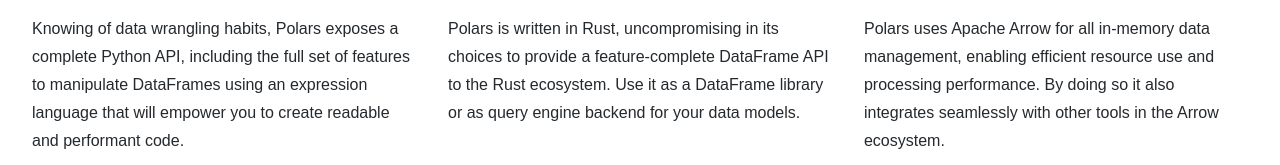
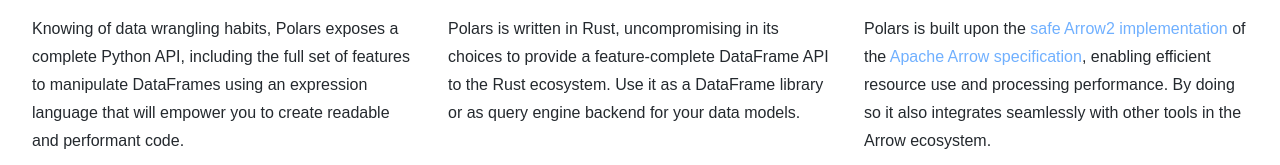
Before and after one commit to pola-rs/polars-web, a plain HTML site: page www/index.html in a window 1280 px wide. Shown: the part 787-952 px from the top of the page. Drawn offline with nearby package versions, Linux system fonts and the light colour scheme; no server answers.

Commit message:
Render unto caesar (#19)
* Removed useless file
* Tweaked index.html
* Forgot this bit...

```diff
--- a/www/index.html
+++ b/www/index.html
@@ -225,8 +225,14 @@
           <div>
             <h3><i class="fas fa-award"></i>On the shoulders of a giant</h3>
             <p>
-              Polars uses Apache Arrow for all in-memory data management,
-              enabling efficient resource use and processing performance. By
+              Polars is built upon the
+              <a href="https://github.com/jorgecarleitao/arrow2">
+                safe Arrow2 implementation</a
+              >
+              of the
+              <a href="https://arrow.apache.org/docs/format/Columnar.html">
+                Apache Arrow specification</a
+              >, enabling efficient resource use and processing performance. By
               doing so it also integrates seamlessly with other tools in the
               Arrow ecosystem.
             </p>
```
